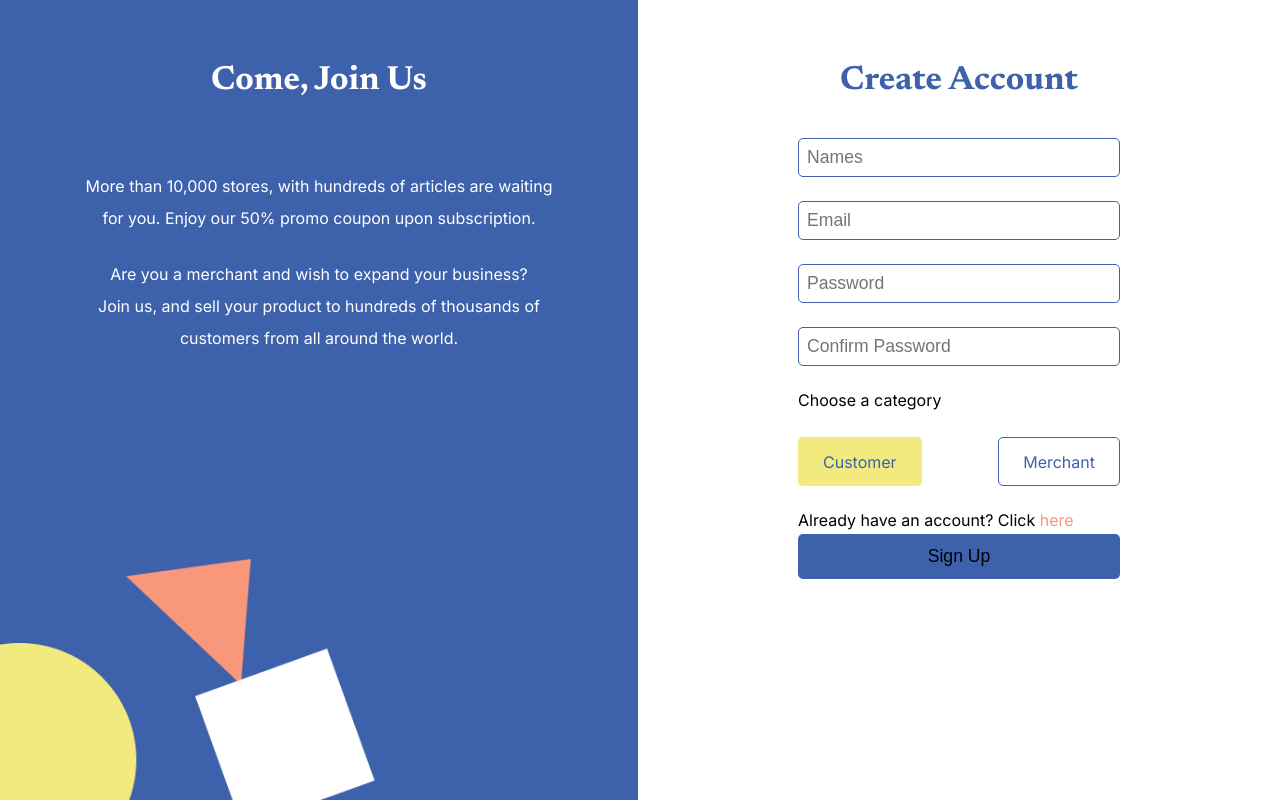
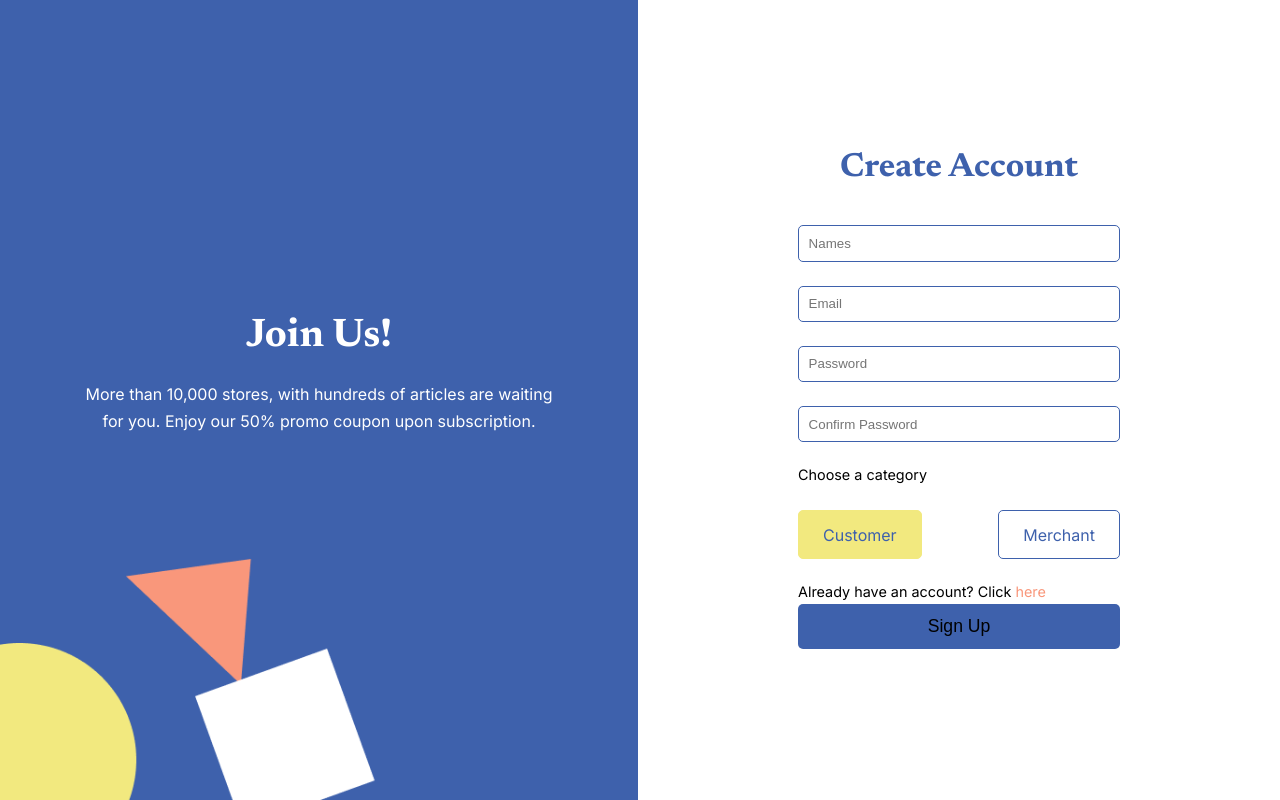
Before and after one commit to andyk2000/OSM_frontend, a Next.js app: page /sign-up in a window 1280 px wide. Built offline with nearby package versions, Linux system fonts and the light colour scheme; no server answers.

Commit message:
feature(validation): implemented detailed validation on sign-up with backend

```diff
--- a/package.json
+++ b/package.json
@@ -32,6 +32,8 @@
     "react": "^18",
     "react-datepicker": "^7.1.0",
     "react-dom": "^18",
+    "react-modal": "^3.16.1",
+    "sweetalert2": "^11.12.0",
     "tailwindcss": "^3.4.4"
   },
   "devDependencies": {
@@ -41,6 +43,7 @@
     "@types/node": "^20",
     "@types/react": "^18",
     "@types/react-dom": "^18",
+    "@types/react-modal": "^3.16.3",
     "@typescript-eslint/eslint-plugin": "^7.12.0",
     "eslint": "^8",
     "eslint-config-next": "^14.2.3",
--- a/src/api.config/axios.config.ts
+++ b/src/api.config/axios.config.ts
@@ -1,9 +1,7 @@
 "use server";
 
 import axios from "axios";
-// import { getServerSession } from "next-auth";
 import { getSession } from "next-auth/react";
-// import { auth } from "@/auth";
 import { cookies } from "next/headers";
 
 interface Config {
@@ -25,7 +23,6 @@ axiosConfig.interceptors.request.use(
   async (config) => {
     const token = cookies().get("token")?.value;
     config.headers.Authorization = token;
-    console.log("AUTH::", token);
     return config;
   },
   (error) => {
--- a/src/app/login/page.module.css
+++ b/src/app/login/page.module.css
@@ -13,7 +13,7 @@
   display: flex;
   flex-direction: column;
   align-items: center;
-  padding-top: 7rem;
+  justify-content: center;
   background-color: #ffffff;
 }
 
@@ -38,7 +38,6 @@
   background: transparent;
   padding: 0.6rem;
   width: 20rem;
-  font-size: 1rem;
 }
 
 .passwordField {
@@ -48,7 +47,7 @@
   border-color: #3e61ac;
   border-radius: 0.3rem;
   align-items: center;
-  margin-top: 3rem;
+  margin-top: 2rem;
 }
 
 .passwordInput {
@@ -58,7 +57,6 @@
   background: transparent;
   padding: 0.6rem;
   width: 18rem;
-  font-size: 1rem;
 }
 
 .eyeIcon {
@@ -68,13 +66,15 @@
 
 .signUpredirect {
   margin-top: 0.5rem;
+  font-size: 0.9rem;
 }
 
 .signUpLink {
   color: #f9977b;
+  font-size: 0.9rem;
 }
 
-.loginButton {
+.loginButtonActive {
   border-style: none;
   background-color: #3e61ac;
   padding-inline: 0.5rem;
@@ -86,14 +86,21 @@
   width: 20rem;
 }
 
+.loginButton {
+  display: none;
+}
+
 .rightSection {
-  padding-top: 7rem;
+  width: 100%;
+  display: flex;
+  flex-direction: column;
   align-items: center;
   color: white;
+  justify-content: center;
 }
 
 .rightContainer {
-  margin-inline: 3rem;
+  margin-inline: 2rem;
   display: flex;
   flex-direction: column;
   align-items: center;
@@ -103,8 +110,8 @@
 
 .rightContainer p {
   text-align: center;
-  margin-top: 4rem;
-  font-size: 1.2rem;
+  margin-top: 2rem;
+  font-size: 0.9rem;
 }
 
 @media (max-width: 480px) {
--- a/src/app/sign-up/action.tsx
+++ b/src/app/sign-up/action.tsx
@@ -1,11 +1,12 @@
 "use server";
 import { axiosConfig } from "@/api.config/axios.config";
+import { redirect } from "next/navigation";
 
 // eslint-disable-next-line react-hooks/rules-of-hooks
-let message = "";
+let answer = "";
 
 const sendMessage = () => {
-  return message;
+  return answer;
 };
 
 interface User {
@@ -19,33 +20,52 @@ const createPost = async (postData: User) => {
   try {
     const response = await axiosConfig.post("/user/signup", postData);
     return { success: true, data: response.data };
-  } catch (error) {
-    console.error("Error creating post:", error);
-    return { success: false, message: "Something went wrong" };
+  } catch (error: any) {
+    if (error.response.data.error !== "Bad Request") {
+      console.log(error.response.data.error);
+      return {
+        success: false,
+        answer: error.response.data.error,
+      };
+    } else {
+      return {
+        success: false,
+        answer: error.response.data.validation.body.message,
+      };
+    }
   }
 };
 
 const handleSubmit = async (confirmPassword: string, user: User) => {
   if (user.password !== confirmPassword) {
-    message = "Passwords do not match";
-    return message;
+    answer = "Passwords do not match";
+    const created = false;
+    return { answer, created };
   }
 
   try {
     const res = await createPost(user);
     if (res.success && res.data) {
-      message = "Sign up successful";
-      return message;
+      answer = "Sign up successful";
+      const created = true;
+      return { answer, created };
     }
 
-    if (!res.success && res.message) {
-      message = res.message;
-      return message;
+    if (!res.success && res.answer) {
+      answer = res.answer;
+      const created = false;
+      return { answer, created };
     }
   } catch (error) {
-    message = "Sign up failed. Please try again.";
-    return message;
+    answer = "Sign up failed. Please try again.";
+    console.log(error);
+    const created = false;
+    return { answer, created };
   }
 };
 
-export { handleSubmit, sendMessage };
+const redirectLogin = () => {
+  redirect("/login");
+};
+
+export { handleSubmit, sendMessage, redirectLogin };
--- a/src/app/sign-up/page.module.css
+++ b/src/app/sign-up/page.module.css
@@ -16,34 +16,39 @@
 .leftSection {
   background: transparent;
   margin-inline: 5rem;
-  padding-top: 4rem;
+  /* padding-top: 4rem; */
   display: flex;
   flex-direction: column;
   align-items: center;
+  justify-content: space-around;
   padding-bottom: 3rem;
+}
+
+.leftSection div h1 {
+  font-size: 2.5rem;
+  text-align: center;
 }
 
 .textContainer {
   display: flex;
   flex-direction: column;
-  margin-top: 3rem;
 }
 
 .text {
   text-align: center;
-  font-size: 1rem;
-  line-height: 2rem;
+  line-height: 1.7rem;
   margin-top: 1.5rem;
   color: white;
 }
 
 .rightSection {
   background: #ffffff;
-  height: 100%;
-  padding-block: 4rem;
+  min-height: max-content;
   display: flex;
   flex-direction: column;
   align-items: center;
+  justify-content: space-around;
+  font-size: 1rem;
 }
 
 .rightSectionContainer {
@@ -70,24 +75,25 @@
 }
 
 .input {
-  padding: 0.5rem;
+  padding: 0.6rem;
   outline: none;
   border-style: none;
   background: transparent;
   width: 20rem;
-  font-size: 1.1rem;
   color: rgb(31, 31, 31);
 }
 
 .categoryTitle {
   margin-bottom: 0.2rem;
   font-weight: 400;
+  font-size: 0.9rem;
 }
 
 .categoryTitle a {
   color: #f9977b;
   text-decoration: none;
   cursor: pointer;
+  font-size: 0.9rem;
 }
 
 .category {
@@ -105,6 +111,7 @@
   border-radius: 5px;
   color: #3e61ac;
   cursor: pointer;
+  font-size: 1rem;
 }
 
 .categoryContainerActive {
@@ -117,9 +124,14 @@
   border-radius: 5px;
   color: #3e61ac;
   cursor: pointer;
+  font-size: 1rem;
 }
 
 .signUpButton {
+  display: none;
+}
+
+.signUpButtonActive {
   border-style: none;
   background-color: #3e61ac;
   padding-inline: 0.5rem;
@@ -127,6 +139,10 @@
   border-radius: 5px;
   font-size: 1.1rem;
   cursor: pointer;
+  display: flex;
+  flex-direction: row;
+  align-items: center;
+  justify-content: center;
 }
 
 .message {
@@ -134,9 +150,6 @@
   margin-top: 1rem;
 }
 
-/* Media Queries for responsiveness */
-
-/* Cell Phones (up to 480px) */
 @media (max-width: 480px) {
   .main {
     flex-direction: column;
@@ -206,3 +219,32 @@
   color: #3e61ac;
   border-bottom-color: #3e61ac;
 }
+
+.spinner {
+  animation: rotate 2s linear infinite;
+}
+
+.rotating {
+  display: inline-block;
+  animation: rotate 2s linear infinite;
+}
+
+@keyframes rotate {
+  from {
+    transform: rotate(0deg);
+  }
+  to {
+    transform: rotate(360deg);
+  }
+}
+
+@media (max-height: 480px) {
+  .main {
+    height: max-content;
+  }
+  .rightSection {
+    height: 100%;
+    padding-top: 3rem;
+    padding-bottom: 3rem;
+  }
+}
--- a/src/app/sign-up/page.tsx
+++ b/src/app/sign-up/page.tsx
@@ -5,7 +5,9 @@ import clsx from "clsx";
 import styles from "./page.module.css";
 import { Newsreader } from "next/font/google";
 import Link from "next/link";
-import { handleSubmit } from "./action";
+import { handleSubmit, redirectLogin } from "./action";
+import { Icon } from "@iconify/react";
+import Swal from "sweetalert2";
 
 const newsreader = Newsreader({
   weight: "700",
@@ -28,7 +30,7 @@ export default function SignUp() {
   });
 
   const [confirmPassword, setConfirmPassword] = useState("");
-  const [message, setMessage] = useState("");
+  const [loading, setLoading] = useState(false);
 
   const handleChange = (e: React.ChangeEvent<HTMLInputElement>) => {
     const { name, value } = e.target;
@@ -46,29 +48,51 @@ export default function SignUp() {
   };
 
   const submitAnswer = async () => {
+    setLoading(true);
     const answer = await handleSubmit(confirmPassword, user);
-    if (typeof answer === "string") {
-      setMessage(answer);
+    if (typeof answer?.answer === "string") {
+      if (answer.created) {
+        redirectUser();
+      } else {
+        createMessage(answer.answer);
       }
+    }
+    setLoading(false);
+  };
+
+  const redirectUser = () => {
+    Swal.fire({
+      title: "Good job!",
+      text: "Signup successful, you are going to be redirected to the login page",
+      icon: "success",
+      confirmButtonColor: "#3085d6",
+      confirmButtonText: "Proceed!",
+    }).then(() => {
+      redirectLogin();
+    });
+  };
+
+  const createMessage = (textMessage: string) => {
+    Swal.fire({
+      icon: "error",
+      title: "Signup failed",
+      text: textMessage,
+    });
   };
 
   return (
     <main className={styles.main}>
       <div className={styles.leftSection}>
+        <div>
           <h1 className={clsx(newsreader.className, styles.heading)}>
-          Come, Join Us
+            Join Us!
           </h1>
           <div className={styles.textContainer}>
             <p className={styles.text}>
               More than 10,000 stores, with hundreds of articles are waiting for
               you. Enjoy our 50% promo coupon upon subscription.
             </p>
-          <p className={styles.text}>
-            Are you a merchant and wish to expand your business?
-            <br />
-            Join us, and sell your product to hundreds of thousands of customers
-            from all around the world.
-          </p>
+          </div>
         </div>
       </div>
       <div className={styles.rightSection}>
@@ -143,11 +167,29 @@ export default function SignUp() {
             <h4 className={styles.categoryTitle}>
               Already have an account? Click <Link href="/login">here</Link>
             </h4>
-            <button className={styles.signUpButton} onClick={submitAnswer}>
+            <button
+              className={clsx(styles.signUpButton, {
+                [styles.signUpButtonActive]: loading === false,
+              })}
+              onClick={submitAnswer}
+            >
               Sign Up
             </button>
-            {message && <p className={styles.message}>{message}</p>}
+            <button
+              className={clsx(styles.signUpButton, {
+                [styles.signUpButtonActive]: loading === true,
+              })}
+            >
+              <Icon
+                icon="ph:spinner-gap"
+                style={{ color: "white" }}
+                height={25}
+                width={25}
+                className={styles.spinner}
+              />
+            </button>
           </div>
+          <div id="modal"></div>
         </div>
       </div>
     </main>
```
Also changed, not shown: src/app/login/page.tsx (+29 -24 lines), 1 other file (tests, documents, lock files or other folders). Lines whose indentation alone changed are shown as unchanged.
